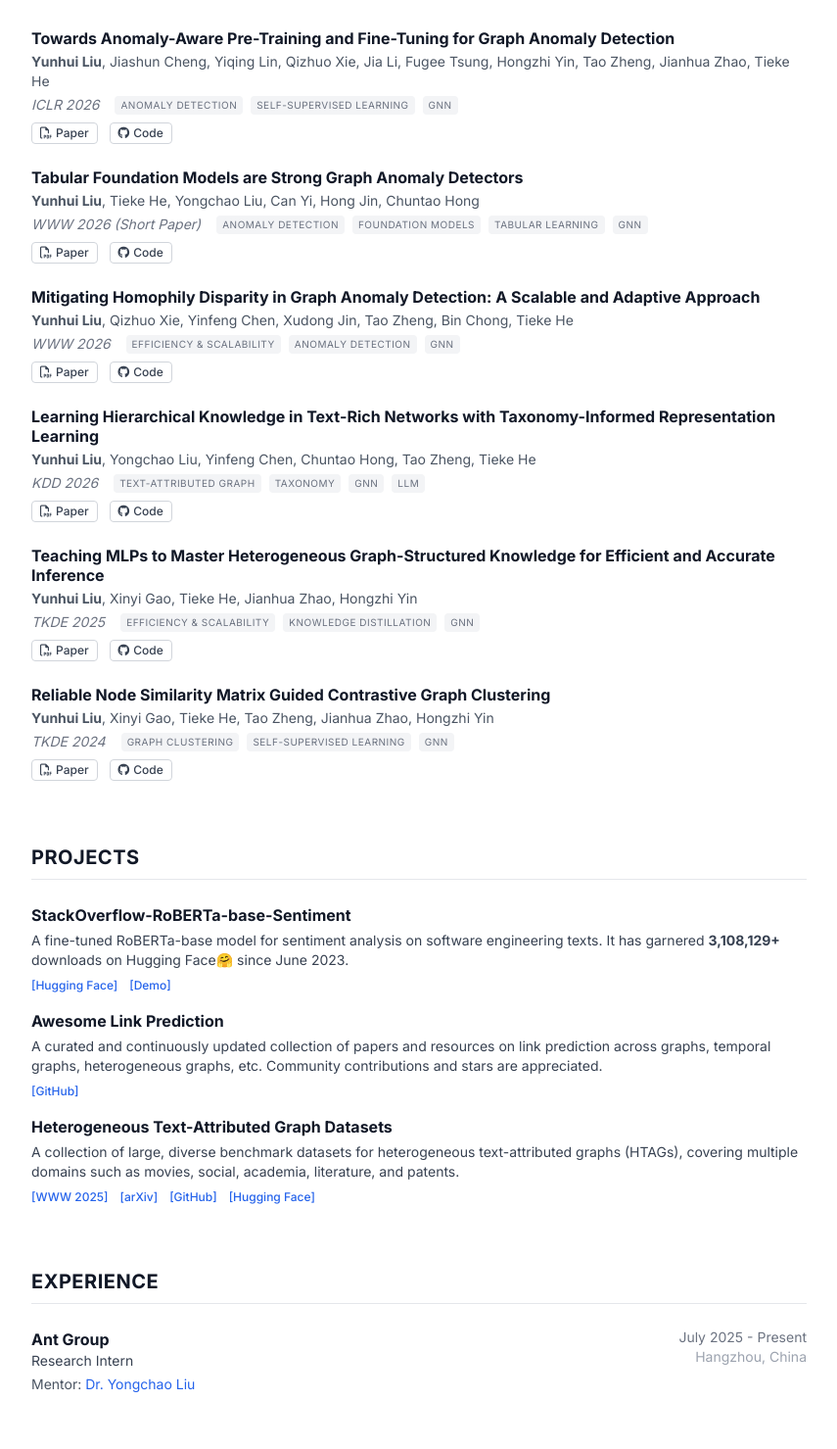
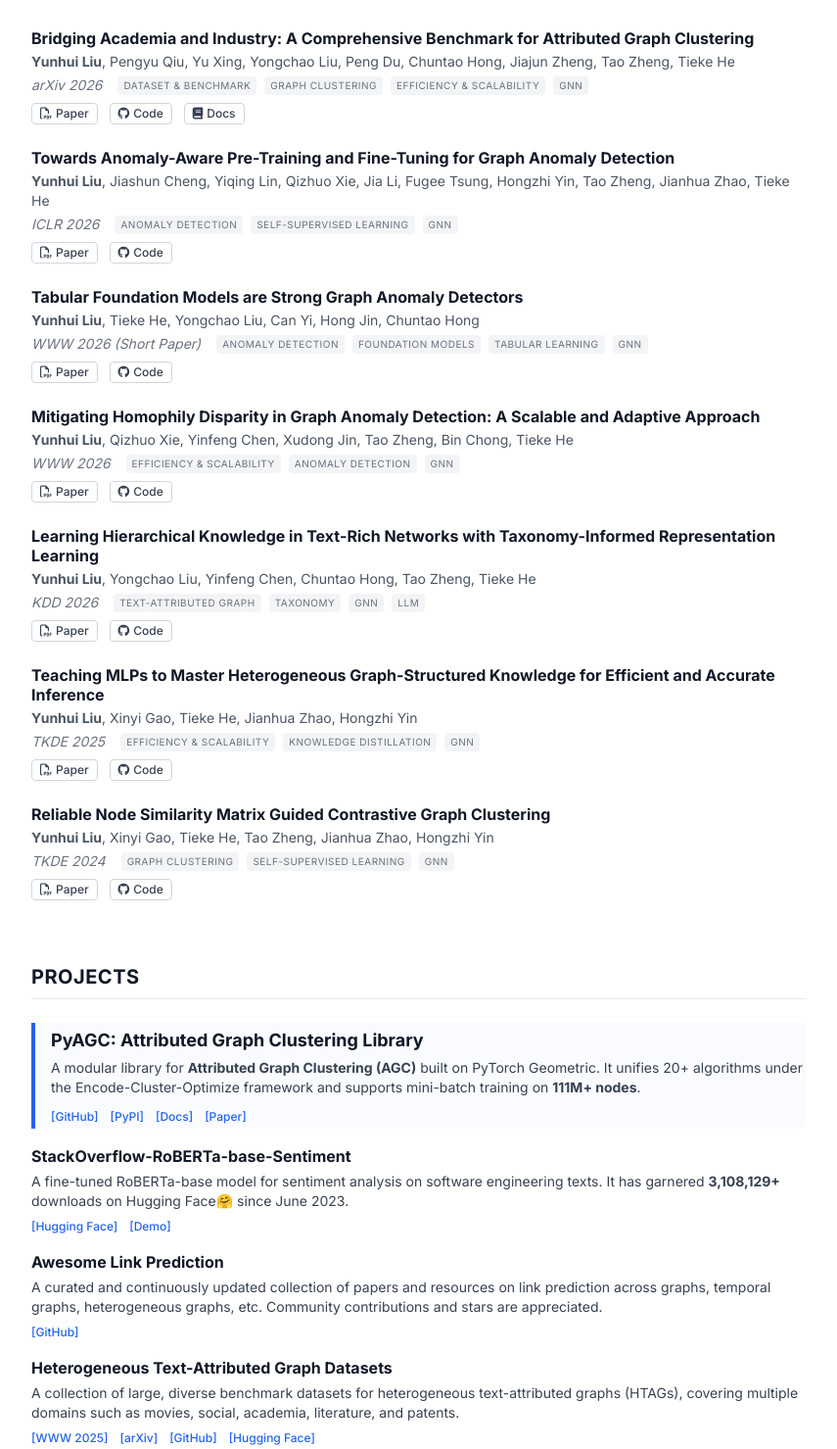
Before and after one commit to Cloudy1225/Cloudy1225.github.io, a plain HTML site: page index.html in a window 1280 px wide. Shown: the part 1066-2545 px from the top of the page at 98% size, without its empty margins (376-1231 px from the left). Drawn offline with nearby package versions, Linux system fonts and the light colour scheme.

Commit message:
Update index.html

```diff
--- a/index.html
+++ b/index.html
@@ -205,6 +205,10 @@
                 <div class="bg-slate-50 rounded-lg p-4 border border-slate-100 max-h-64 overflow-y-auto news-scroll shadow-inner">
                     <ul class="space-y-3 text-sm">
                         <li class="flex gap-3">
+                            <span class="font-mono text-gray-500 whitespace-nowrap text-xs font-bold pt-1">10 Feb 2026</span>
+                            <span>Released <a href="https://github.com/Cloudy1225/PyAGC" target="_blank" class="text-accent hover:underline"><b>PyAGC</b></a>, a comprehensive library and benchmark for <b>Attributed Graph Clustering</b>!</span>
+                        </li>
+                        <li class="flex gap-3">
                             <span class="font-mono text-gray-500 whitespace-nowrap text-xs font-bold pt-1">26 Jan 2026</span>
                             <span>One paper on <b>Graph Anomaly Detection</b> accepted by <b>ICLR 2026</b>!</span>
                         </li>
@@ -290,7 +294,20 @@
             <section>
                 <h2 class="text-xl font-bold border-b border-gray-200 pb-2 mb-6 text-gray-900 uppercase tracking-wide text-sm">Projects</h2>
                 <div class="space-y-4">
-                     <div class="flex flex-col gap-1">
+                    <div class="flex flex-col gap-1 border-l-4 border-accent pl-4 py-1 bg-blue-50/40 rounded-r-lg">
+                        <div class="font-bold text-gray-900 text-lg">PyAGC: Attributed Graph Clustering Library</div>
+                        <p class="text-sm text-gray-700">
+                            A modular library for <b>Attributed Graph Clustering (AGC)</b> built on PyTorch Geometric. It unifies 20+ algorithms under the Encode-Cluster-Optimize framework and supports mini-batch training on <b>111M+ nodes</b>.
+                        </p>
+                        <div class="mt-2 flex flex-wrap gap-3 text-xs font-medium">
+                            <a href="https://github.com/Cloudy1225/PyAGC" target="_blank" class="text-accent hover:underline">[GitHub]</a>
+                            <a href="https://pypi.org/project/pyagc" target="_blank" class="text-accent hover:underline">[PyPI]</a>
+                            <a href="https://pyagc.readthedocs.io" target="_blank" class="text-accent hover:underline">[Docs]</a>
+                            <a href="https://arxiv.org/abs/2602.08519" target="_blank" class="text-accent hover:underline">[Paper]</a>
+                        </div>
+                    </div>
+
+                    <div class="flex flex-col gap-1">
                         <div class="font-bold text-gray-900">StackOverflow-RoBERTa-base-Sentiment</div>
                         <p class="text-sm text-gray-700">
                              A fine-tuned RoBERTa-base model for sentiment analysis on software engineering texts. It has garnered <b>3,108,129+</b> downloads on Hugging Face🤗 since June 2023.
@@ -351,7 +368,7 @@
                             <div class="text-sm text-gray-600 mt-1">Mentor: <a href="https://yongchao-liu.github.io" target="_blank" class="text-accent hover:underline">Dr. Yongchao Liu</a></div>
                         </div>
                         <div class="text-right sm:text-right">
-                            <div class="text-sm text-gray-500">July 2025 - Present</div>
+                            <div class="text-sm text-gray-500">July 2025 - Feb. 2026</div>
                             <div class="text-sm text-gray-400">Hangzhou, China</div>
                         </div>
                     </div>
@@ -506,6 +523,19 @@
         // --- PUBLICATIONS DATA & LOGIC ---
 
         const publicationsData = [
+            {
+                title: "Bridging Academia and Industry: A Comprehensive Benchmark for Attributed Graph Clustering",
+                authors: "<b>Yunhui Liu</b>, Pengyu Qiu, Yu Xing, Yongchao Liu, Peng Du, Chuntao Hong, Jiajun Zheng, Tao Zheng, Tieke He",
+                venue: "arXiv 2026",
+                year: 2026,
+                tags: ["Dataset & Benchmark", "Graph Clustering", "Efficiency & Scalability", "GNN"],
+                selected: true,
+                links: [
+                    { name: "Paper", url: "https://arxiv.org/abs/2602.08519", icon: "fa-regular fa-file-pdf" },
+                    { name: "Code", url: "https://github.com/Cloudy1225/PyAGC", icon: "fa-brands fa-github" },
+                    { name: "Docs", url: "https://pyagc.readthedocs.io", icon: "fa-solid fa-book" }
+                ]
+            },
             {
                 title: "Towards Anomaly-Aware Pre-Training and Fine-Tuning for Graph Anomaly Detection",
                 authors: "<b>Yunhui Liu</b>, Jiashun Cheng, Yiqing Lin, Qizhuo Xie, Jia Li, Fugee Tsung, Hongzhi Yin, Tao Zheng, Jianhua Zhao, Tieke He ",
```
